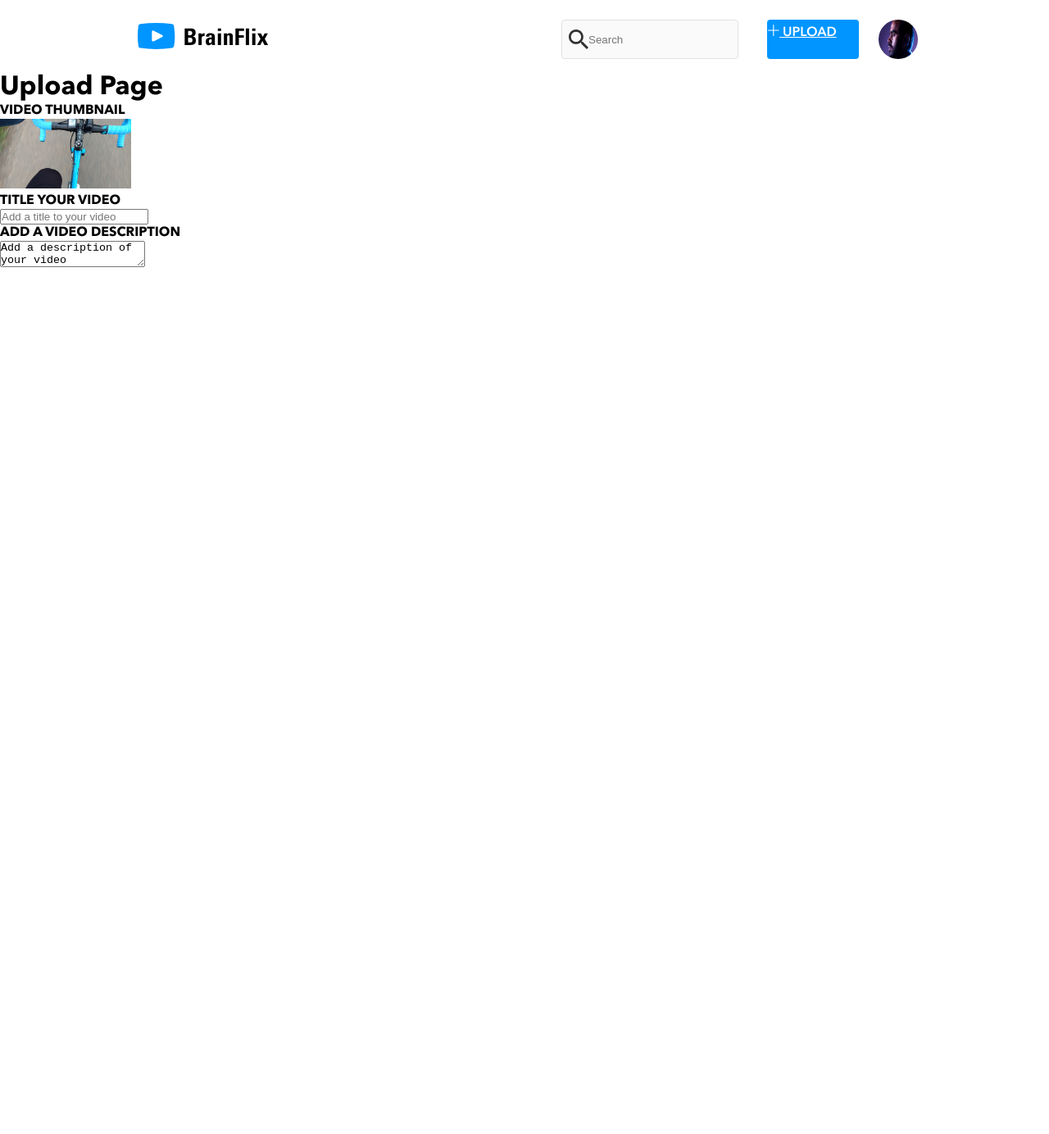
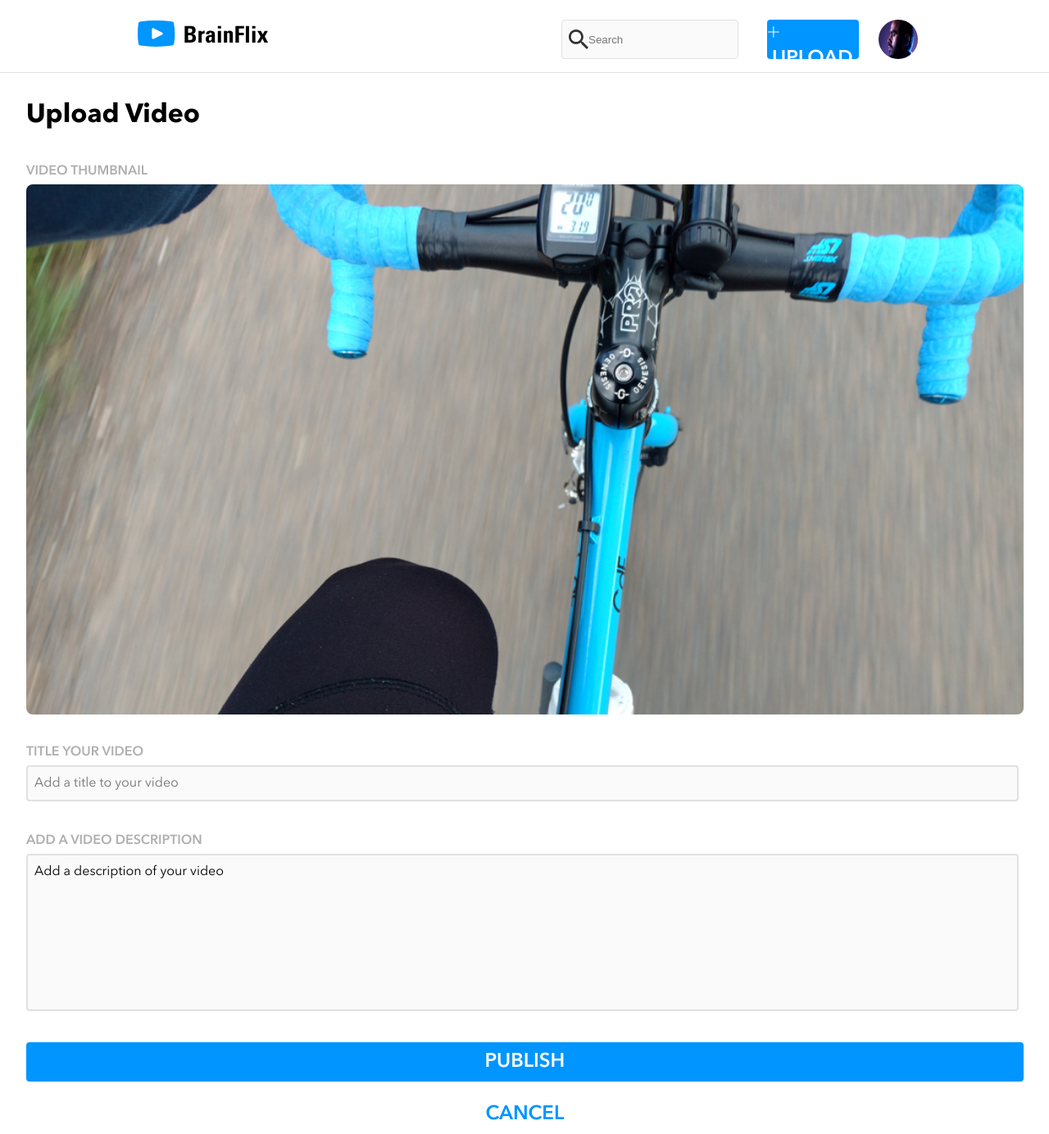
Before and after one commit to Cecimart3/cecilia-martinez-brainflix, a React (Create React App) app: page /UploadPage in a window 1280 px wide. Shown: the whole page at 82% size. Before the commit the page ends 800 px from the top, so only its background shows below. Built offline with nearby package versions, Linux system fonts and the light colour scheme.

Commit message:
upload page rough draft

```diff
--- a/src/Pages/UploadPage/UploadPage.js
+++ b/src/Pages/UploadPage/UploadPage.js
@@ -5,10 +5,9 @@ import UploadVideo from '../../components/UploadVideo/UploadVideo';
 class UploadPage extends Component {
     render() {
         return (
-            <body>
-                <h1>Upload Page</h1>
+            <section>
                 <UploadVideo />
-            </body>
+            </section>
 
         )
     }
--- a/src/components/Button/Button.js
+++ b/src/components/Button/Button.js
@@ -4,9 +4,9 @@ import { Link } from 'react-router-dom';
 
 const Button = ({ buttonType, className }) => {
     return (
-        <Link className={className} type='submit'>
-            {buttonType}
-        </Link>
+        <button className={className} type='submit'>
+                {buttonType}
+        </button>
     )
 }
 
--- a/src/components/Header/Header.js
+++ b/src/components/Header/Header.js
@@ -3,15 +3,20 @@ import logo from '../../assets/Logo/Logo-brainflix.svg';
 import SearchBar from './SearchBar/SearchBar';
 import Button from '../Button/Button';
 import Icon from '../Icon/Icon';
+import { Link } from 'react-router-dom'
 
 const Header = () => {
     return (
     <header className='header'>
-        <img className='header__logo' src={logo} alt="Brainflix Logo"/>
+        <Link to={'/'}>
+            <img className='header__logo' src={logo} alt="Brainflix Logo"/>
+        </Link>
         <div className='header__container'>
             <SearchBar />
             <div className='header__submit'>
-                <Button className='header__button' buttonType=' UPLOAD'/>
+                <Link to={'/UploadPage'} className='header__button'>
+                    &nbsp;UPLOAD
+                </Link>
                 <Icon />
             </div>
         </div>
--- a/src/components/UploadVideo/UploadThumbnail/UploadThumbnail.scss
+++ b/src/components/UploadVideo/UploadThumbnail/UploadThumbnail.scss
@@ -1,8 +1,15 @@
+@use '../../../partials/mixins' as *;
 
 .thumbnail {
-    width: 90%;
+    width: 97.5%;
+
+    &__title {
+        @include mobile-labels-text
+    }
 
     &__image {
-        width: 10rem;
+        width: 100%;
+        border-radius: .5rem;
+        margin-bottom: 1.5rem;
     }
 }
--- a/src/components/UploadVideo/UploadVideo.js
+++ b/src/components/UploadVideo/UploadVideo.js
@@ -1,15 +1,24 @@
+import './UploadVideo.scss';
 import UploadThumbnail from "./UploadThumbnail/UploadThumbail";
+import Button from '../Button/Button'
 
 const UploadVideo = () => {
     return (
-        <section>
-            <UploadThumbnail />
-            <form>
-                <h4>TITLE YOUR VIDEO</h4>
-                <input type='text' placeholder='Add a title to your video' />
-                <h4>ADD A VIDEO DESCRIPTION</h4>
-                <textarea>Add a description of your video</textarea>
-            </form>
+        <section className='upload'>
+            <div className='upload__container'>
+                <h1 className='upload__title'>Upload Video</h1>
+                <UploadThumbnail />
+                <form className='upload__form'>
+                    <h4 className='upload__subtitle'>TITLE YOUR VIDEO</h4>
+                    <input className='upload__add-title' type='text' placeholder='Add a title to your video' />
+                    <h4 className='upload__subtitle'>ADD A VIDEO DESCRIPTION</h4>
+                    <textarea className='upload__add-description'>Add a description of your video</textarea>
+                    <div>
+                        <Button className='upload__publish-button' buttonType='PUBLISH'/>
+                        <Button className='upload__cancel-button' buttonType='CANCEL'/>
+                    </div>
+                </form>
+            </div>
         </section>
 
 
--- a/src/components/UploadVideo/UploadVideo.scss
+++ b/src/components/UploadVideo/UploadVideo.scss
@@ -0,0 +1,43 @@
+@use '../../partials/variables' as *;
+@use '../../partials/mixins' as *;
+
+.upload {
+    border-top: 1px solid $mercury;
+
+    &__container {
+        margin-left: 2.5%;
+    }
+
+    &__title {
+        @include mobile-header-text;
+        margin: 2rem auto;
+    }
+
+    &__subtitle {
+        @include mobile-labels-text;
+    }
+
+    &__add-title {
+        @include input-field;
+        margin-bottom: 2rem;
+    }
+
+    &__add-description {
+        @include input-field;
+        height: 12rem;
+        margin-bottom: 2rem;
+    }
+
+    &__publish-button {
+        @include button;
+        margin-bottom: 1rem;
+        width: 97.5%
+    }
+
+    &__cancel-button {
+        @include button;
+        background-color: $white;
+        color: $brainflix-light-blue;
+        width: 97.5%
+    }
+}
--- a/src/components/Videos/CommentList/CommentForm/CommentForm.js
+++ b/src/components/Videos/CommentList/CommentForm/CommentForm.js
@@ -3,6 +3,10 @@ import Icon from '../../../Icon/Icon';
 import Button from '../../../Button/Button';
 
 const CommentForm = ({ selectedVideo }) => {
+    const commentFormHandler = (e) => {
+        e.preventDefault();
+        e.target.reset()
+    }
     return (
         <div className='comment-form'>
             <h3>{selectedVideo.comments.length} Comments</h3>
@@ -10,7 +14,7 @@ const CommentForm = ({ selectedVideo }) => {
                 <div className='comment-form__icon'>
                     <Icon />
                 </div>
-                <form className='comment-form__form'>
+                <form className='comment-form__form' onSubmit={commentFormHandler}>
                     <h5 className='comment-form__title'>Join the Conversation</h5>
                     <div className='comment-form__input'>
                         <textarea className='comment-form__text-area' name='comment' placeholder='Write comment here'></textarea>
--- a/src/partials/_mixins.scss
+++ b/src/partials/_mixins.scss
@@ -11,11 +11,11 @@
 
 // Mobile Fonts
 @mixin mobile-header-text {
-    @include text(1.5rem, 700, 2rem)
+    @include text(2rem, 700, 2.5rem)
 }
 
 @mixin mobile-subheader-text {
-    @include text(1rem, 600, 2rem)
+    @include text(1.5rem, 600, 2rem)
 }
 
 @mixin mobile-body-text {
@@ -23,7 +23,7 @@
 }
 
 @mixin mobile-labels-text {
-    @include text(.8rem, 600, 1.25rem);
+    @include text(1rem, 600, 2rem);
     color: $silver
 }
 
@@ -69,6 +69,23 @@
     }
 }
 
+@mixin input-field {
+    @include mobile-body-text;
+    width: 97%;
+    resize: none;
+    padding: 1rem;
+    background-color: $alabaster;
+    border: 2px solid $mercury;
+    border-radius: .25rem;
+
+
+    @include tablet {
+        @include td-body-text;
+        padding: .5rem;
+    }
+
+}
+
 // media queries //
 
 @mixin tablet {
```
